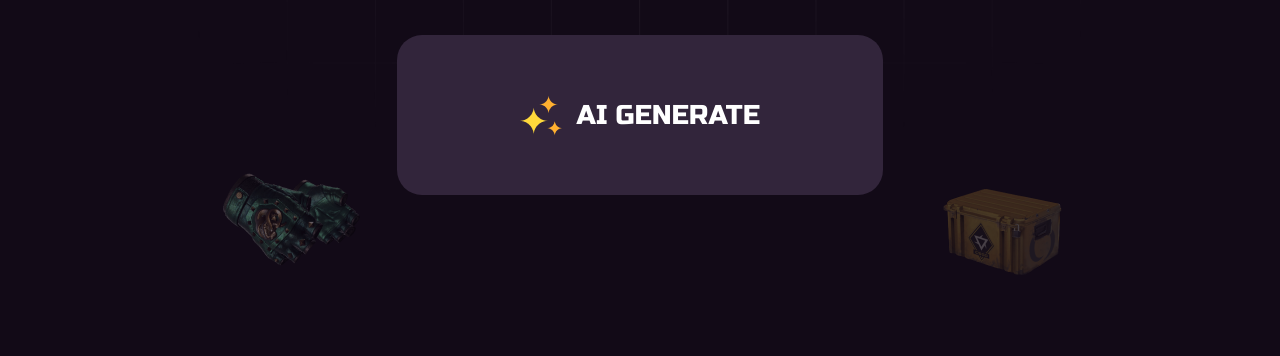
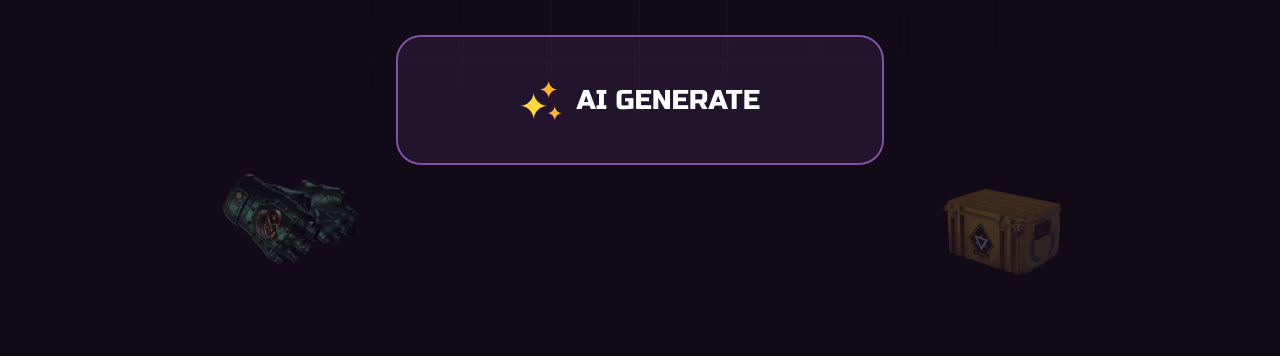
Before and after one commit to shohruhobiddinov/upwork_clivi_home, a plain HTML site: page index.html in a window 1280 px wide. Shown: the part 441-797 px from the top of the page. Drawn offline with Linux system fonts and the light colour scheme.

Commit message:
Main qismidagi button o'zgarishi

```diff
--- a/style.scss
+++ b/style.scss
@@ -97,11 +97,11 @@ body {
         margin: 3% 0 5% 0;
       }
       button {
-        width: 40%;
-        height: 25%;
+        width: 488px;
+        height: 130px;
         border-radius: 25px;
-        border: 2px;
-        background-color: #32253b;
+        background-color: #472b5c4e;
+        border: 2px solid #8351a6;
         display: flex;
         align-items: center;
         justify-content: center;
@@ -110,6 +110,10 @@ body {
         font-size: 170%;
         margin: auto;
         gap: 3%;
+        transition: .5s;
+        &:hover{
+          background-color: #19121d;
+        }
       }
       .leftGun {
         position: absolute;
```
Also changed, not shown: style.css, 1 other file.
